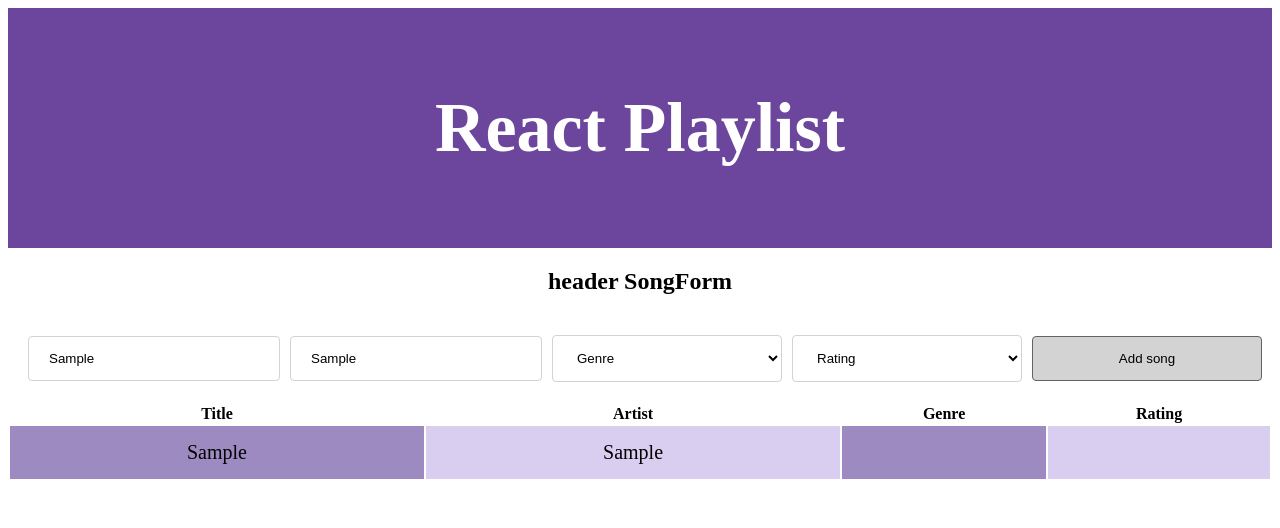
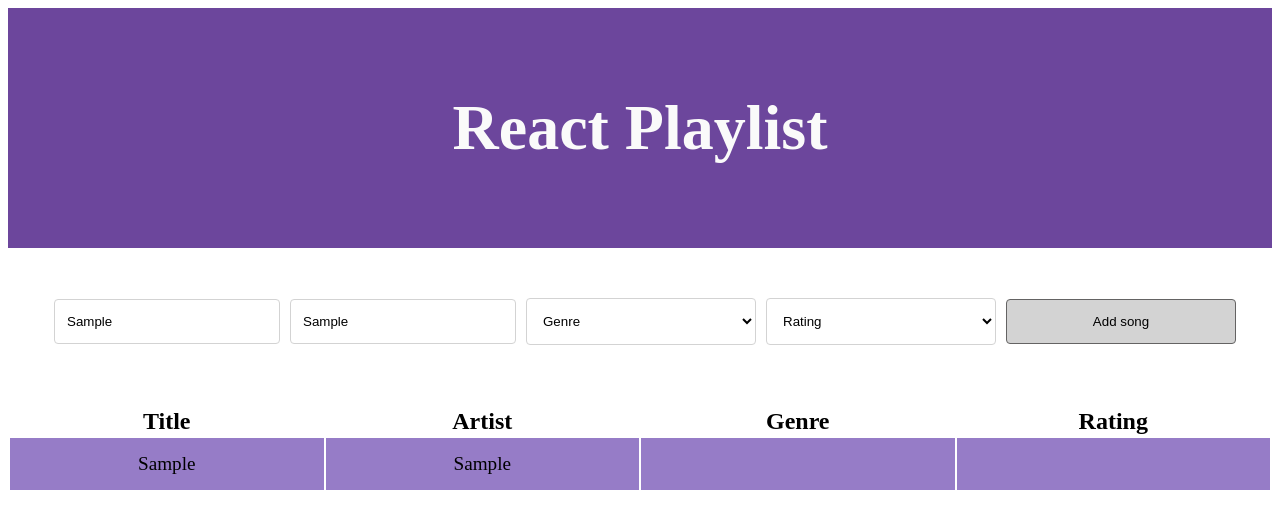
Before and after one commit to DebbySpaninks/debby_spaninks-ReactLilPlaylist, a React (Create React App) app in the folder react-playlist/: page / in a window 1280 px wide. Both pictures are taken after typing "Sample", "Sample" into the empty fields and a click on the button "Add song". Shown: the top 528 px of the page. Built offline with nearby package versions, Linux system fonts and the light colour scheme.

Commit message:
remove unused classNames and change styling

```diff
--- a/react-playlist/src/components/SongForm.js
+++ b/react-playlist/src/components/SongForm.js
@@ -16,7 +16,6 @@ function SongForm({ addSong }) {
 
     return (
         <form className="form" onSubmit={event => { handleSubmit(event) }}>
-            <h2>header SongForm</h2>
             {/* input for TITLE */}
             <input
                 name="title"
--- a/react-playlist/src/components/table/SongTable.js
+++ b/react-playlist/src/components/table/SongTable.js
@@ -6,7 +6,7 @@ import React from 'react';
 function SongTable(props) {
     return (
         <div>
-            <table style={{ width: "100%" }}>
+            <table className="table" style={{ width: "100%" }}>
                 <thead>
                     <tr className="table-header">
                         <th>Title</th>
@@ -18,12 +18,12 @@ function SongTable(props) {
                 {/* manage currentValue and displays index of input songs*/}
                 <tbody>
                     {props.songs.map(currentValue => {
-                        return <tr className="table-row">
+                        return <tr>
                             {/* display table data*/}
-                            <td className="table-data">{currentValue[0]}</td>
-                            <td className="table-data">{currentValue[1]}</td>
-                            <td className="table-data">{currentValue[2]}</td>
-                            <td className="table-data">{currentValue[3]}</td>
+                            <td>{currentValue[0]}</td>
+                            <td>{currentValue[1]}</td>
+                            <td>{currentValue[2]}</td>
+                            <td>{currentValue[3]}</td>
                         </tr>
                     })}
                 </tbody>
--- a/react-playlist/src/styles/App.css
+++ b/react-playlist/src/styles/App.css
@@ -8,15 +8,16 @@
   display: flex;
   flex-direction: column;
   justify-content: center;
-  font-size: 35px;
-  color: white;
+  font-size: 2em;
+  color: rgb(250, 250, 250);
+}
+
+.form {
+  margin: 30px 0px 40px;
 }
 
 .form input,
 .form select {
-  /* padding-left: 25px; */
-  padding-right: 0;
-  width: 230px;
   background-color: white;
   border: 1px solid lightgray;
 }
@@ -24,9 +25,9 @@
 .input-primary,
 .select-primary,
 button {
-  /* width: 200px; */
+  width: 200px;
   color: rgb(0, 0, 0);
-  padding: 14px 20px;
+  padding: 14px 12px;
   margin: 20px 0;
   border: 1px solid rgb(100, 99, 99);
   border-radius: 4px;
@@ -40,15 +41,22 @@ button {
   width: 230px;
 }
 
-.table-data {
-  font-size: 20px;
+table {
+  font-size: 1.5em;
+}
+
+td {
+  width: 200px;
+  font-size: 0.8em;
   padding: 15px;
-  background: rgb(217, 205, 240);
-  list-style: none;
-  margin: 5px;
+  background: rgb(56, 22, 119);
   color: black;
 }
 
-.table-data:nth-child(odd) {
-  background: rgb(157, 138, 192);
+tr:nth-child(odd) td {
+  background: rgb(150, 124, 199);
 }
+
+tr:nth-child(even) td {
+  background: rgb(197, 184, 221);
+}
```
